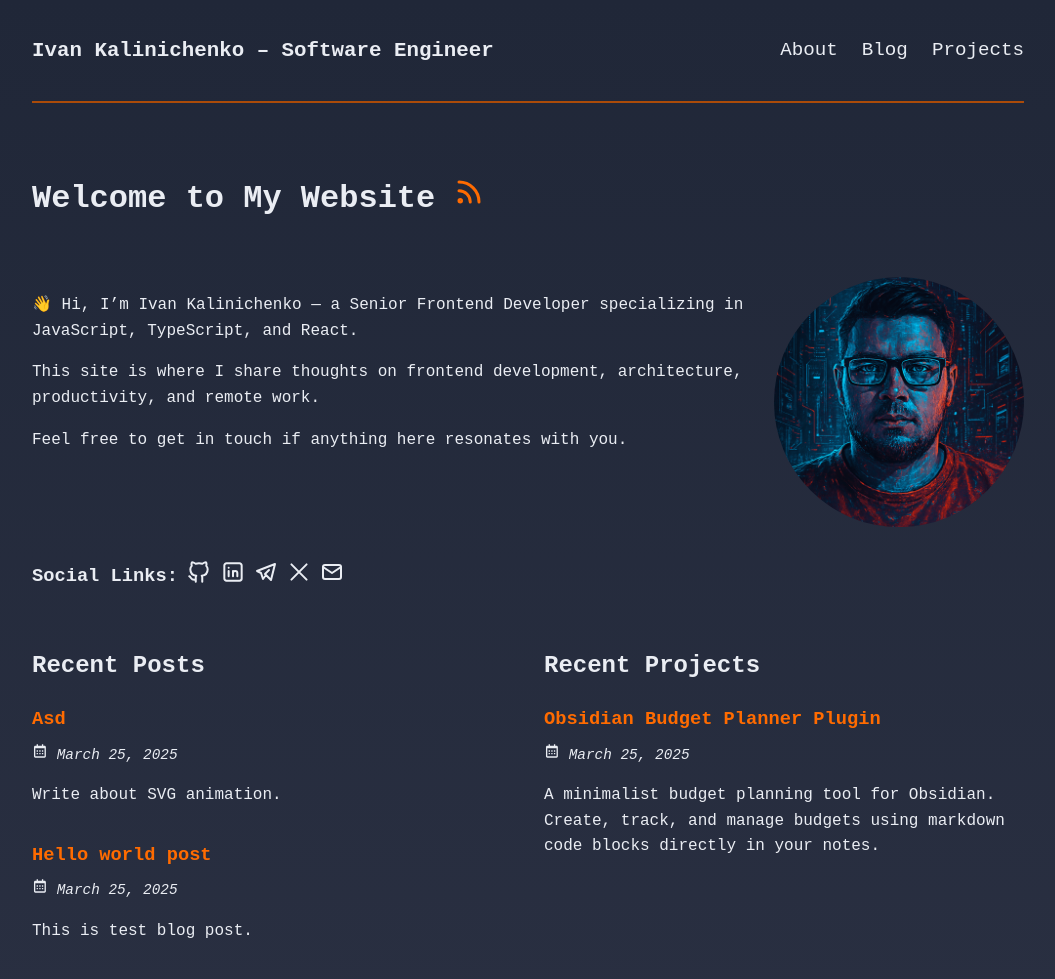
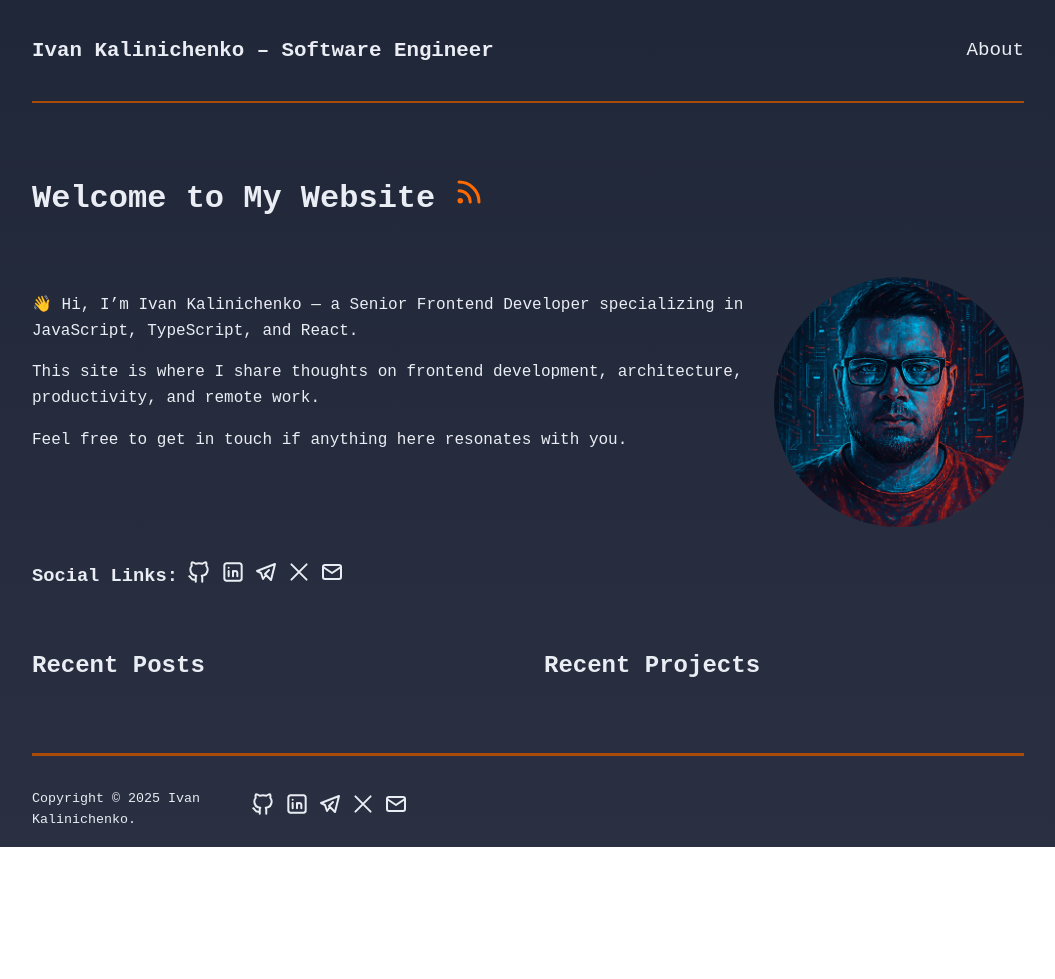
Before and after one commit to kalinichenko88/kalinichenko88.github.io, an Astro site: page / in a window 1280 px wide. Shown: the top 979 px of the page, without its empty margins (112-1167 px from the left). After the commit the page ends 847 px from the top, so only its background shows below. Built offline with nearby package versions, Linux system fonts and the light colour scheme; Astro itself is replaced by a stand-in of ours.

Commit message:
Remove blog and project content, including associated components and routes

````diff
--- a/content/blog/test-example.md
+++ /dev/null
@@ -1,17 +0,0 @@
----
-title: Asd
-description: Write about SVG animation.
-pubDate: 2025-03-25
----
-
-This is test blog post. Write about SVG animation.
-
-## What about?
-
-```js
-// Javascript code with syntax highlighting.
-var fun = function lang(l) {
-  dateformat.i18n = require('./lang/' + l);
-  return true;
-};
-```
--- a/content/blog/test.md
+++ /dev/null
@@ -1,18 +0,0 @@
----
-title: Hello world post
-description: This is test blog post.
-pubDate: 2025-03-25
-tags: ['hello']
----
-
-This is test blog post. Write about SVG animation.
-
-## What about?
-
-```js
-// Javascript code with syntax highlighting.
-var fun = function lang(l) {
-  dateformat.i18n = require('./lang/' + l);
-  return true;
-};
-```
--- a/content/projects/obsidian-budget-planner-plugin.md
+++ /dev/null
@@ -1,8 +0,0 @@
----
-title: Obsidian Budget Planner Plugin
-description: A minimalist budget planning tool for Obsidian. Create, track, and manage budgets using markdown code blocks directly in your notes.
-pubDate: 2025-03-25
-repositiry: https://github.com/kalinichenko88/obsidian-budget-planner-plugin
----
-
-A simple, powerful budget planning tool for Obsidian. This plugin allows you to create and manage budgets directly in your notes using markdown code blocks. Track expenses, organize by categories, and keep your financial planning within your knowledge base.
--- a/src/components/Header.astro
+++ b/src/components/Header.astro
@@ -15,10 +15,6 @@ const isActive = (path: string): boolean => pathname.startsWith(path);
   <nav>
     <ul>
       <li><a href="/about" class={isActive('/about') ? 'active' : ''}>About</a></li>
-      <li><a href="/blog" class={isActive('/blog') ? 'active' : ''}>Blog</a></li>
-      <li>
-        <a href="/projects" class={isActive('/projects') ? 'active' : ''}>Projects</a>
-      </li>
     </ul>
   </nav>
   <a href="#" role="button" class="menu">
--- a/src/components/PostBlock.astro
+++ /dev/null
@@ -1,50 +0,0 @@
----
-import type { CollectionEntry } from 'astro:content';
-import { Image } from 'astro:assets';
-
-import dateIcon from '../assets/icons/date.svg';
-
-type Props = {
-  post: CollectionEntry<'blog'>;
-};
-
-const { post } = Astro.props;
-
-const formatDate = (date: Date): string => {
-  return date.toLocaleDateString('en-US', {
-    year: 'numeric',
-    month: 'long',
-    day: 'numeric',
-  });
-};
----
-
-<article>
-  <h3>
-    <a href={`/blog/${post.id}`}>{post.data.title}</a>
-  </h3>
-  <div class="date">
-    <Image src={dateIcon} alt="Date" width={16} height={16} />
-    {formatDate(post.data.pubDate)}
-  </div>
-  {post.data.description ? <p>{post.data.description}</p> : null}
-</article>
-
-<style>
-  article {
-    margin-bottom: 2rem;
-  }
-
-  article h3 {
-    margin-bottom: 0.5rem;
-  }
-
-  article h3 > a {
-    color: var(--accent-color);
-  }
-
-  article .date {
-    font-style: italic;
-    font-size: 0.9rem;
-  }
-</style>
--- a/src/components/ProjectBlock.astro
+++ /dev/null
@@ -1,50 +0,0 @@
----
-import type { CollectionEntry } from 'astro:content';
-import { Image } from 'astro:assets';
-
-import dateIcon from '../assets/icons/date.svg';
-
-type Props = {
-  post: CollectionEntry<'projects'>;
-};
-
-const { post } = Astro.props;
-
-const formatDate = (date: Date): string => {
-  return date.toLocaleDateString('en-US', {
-    year: 'numeric',
-    month: 'long',
-    day: 'numeric',
-  });
-};
----
-
-<article>
-  <h3>
-    <a href={`/projects/${post.id}`}>{post.data.title}</a>
-  </h3>
-  <div class="date">
-    <Image src={dateIcon} alt="Date" width={16} height={16} />
-    {formatDate(post.data.pubDate)}
-  </div>
-  {post.data.description ? <p>{post.data.description}</p> : null}
-</article>
-
-<style>
-  article {
-    margin-bottom: 2rem;
-  }
-
-  article h3 {
-    margin-bottom: 0.5rem;
-  }
-
-  article h3 > a {
-    color: var(--accent-color);
-  }
-
-  article .date {
-    font-style: italic;
-    font-size: 0.9rem;
-  }
-</style>
--- a/src/content.config.ts
+++ b/src/content.config.ts
@@ -1,31 +1 @@
-import { glob } from 'astro/loaders';
-import { defineCollection, z } from 'astro:content';
-
-const blog = defineCollection({
-  loader: glob({ base: './content/blog', pattern: '**/*.{md,mdx}' }),
-
-  schema: z.object({
-    title: z.string(),
-    description: z.string(),
-    pubDate: z.coerce.date(),
-    updatedDate: z.coerce.date().optional(),
-    heroImage: z.string().optional(),
-    tags: z.array(z.string()).optional(),
-  }),
-});
-
-const projects = defineCollection({
-  loader: glob({ base: './content/projects', pattern: '**/*.{md,mdx}' }),
-  schema: z.object({
-    title: z.string(),
-    description: z.string(),
-    pubDate: z.coerce.date(),
-    updatedDate: z.coerce.date().optional(),
-    heroImage: z.string().optional(),
-    tags: z.array(z.string()).optional(),
-    demo: z.string().optional(),
-    repository: z.string().optional(),
-  }),
-});
-
-export const collections = { blog, projects };
+export const collections = {};
````
Also changed, not shown: src/pages/blog/[...slug].astro (deleted, +0 -26 lines), src/pages/blog/index.astro (deleted, +0 -29 lines), src/pages/projects/[...slug].astro (deleted, +0 -29 lines), src/pages/projects/index.astro (deleted, +0 -30 lines).
